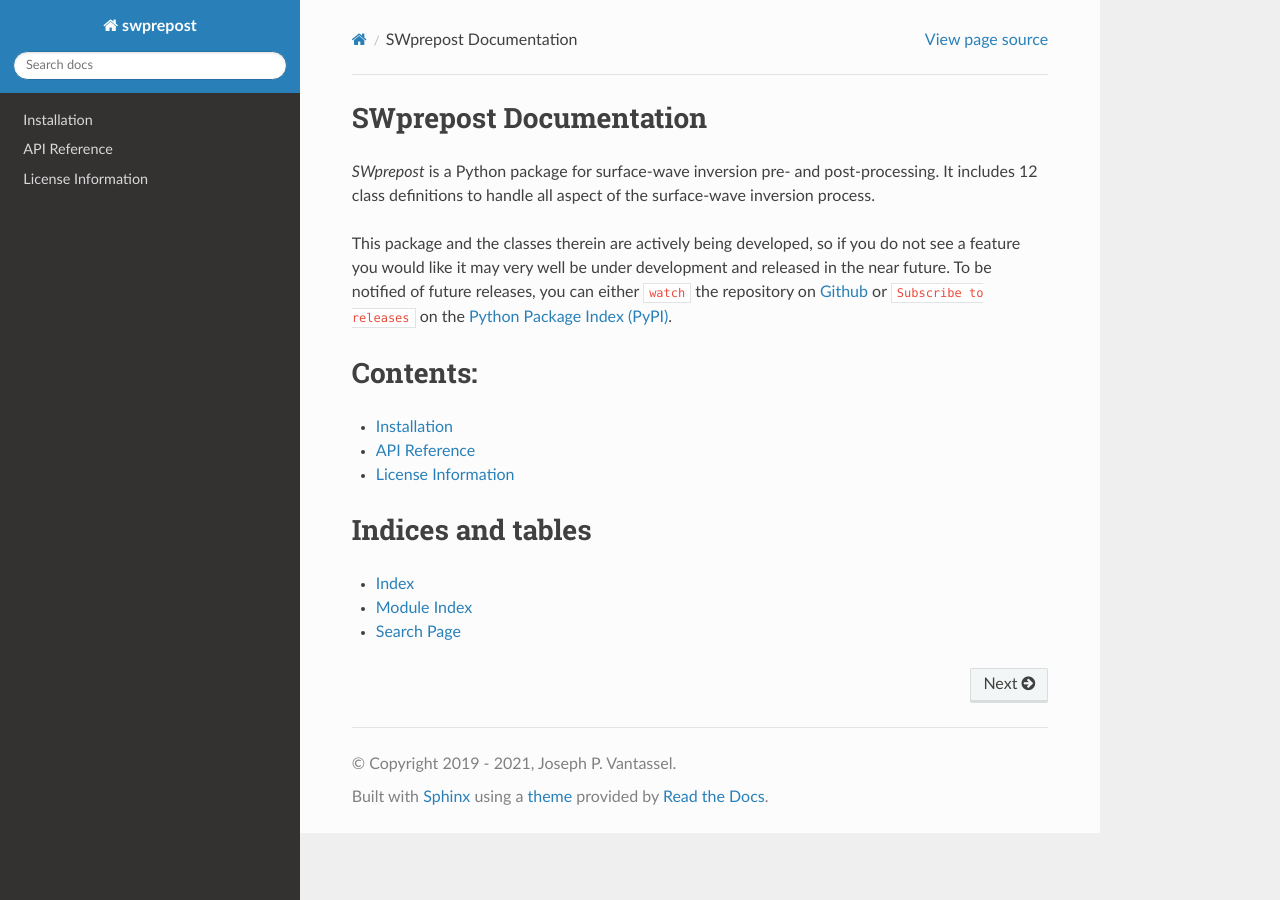
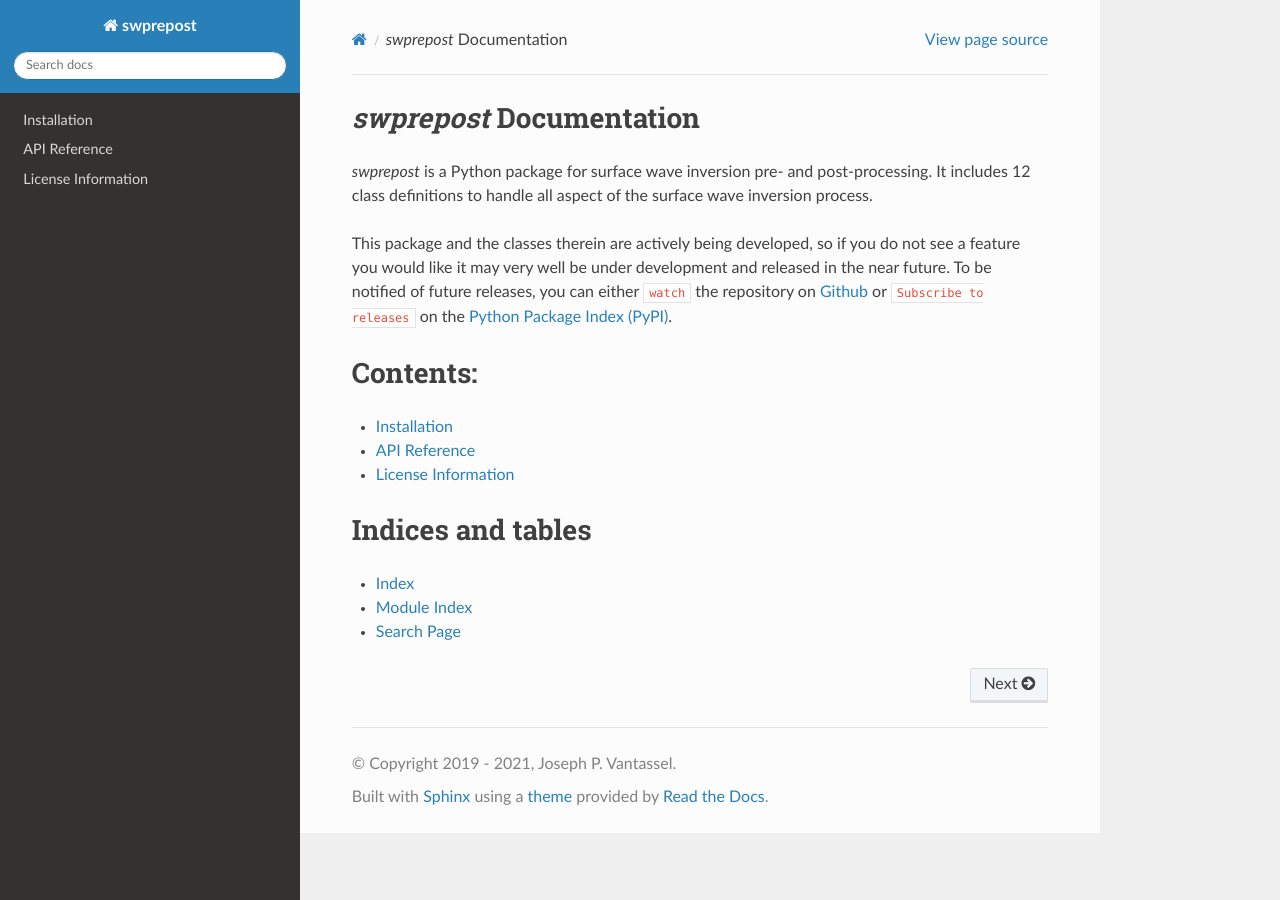
Before and after one commit to jpvantassel/swprepost, a Sphinx documentation site: the page built from docs/index.rst, in a window 1280 px wide. Built offline with Sphinx 7.4.7 and the Read the Docs theme 2.0.0, drawn with Linux system fonts in a browser that asks for light colours; the version number could not be read and is left out.

```diff
--- a/docs/index.rst
+++ b/docs/index.rst
@@ -2,12 +2,12 @@
    Tue Nov 12 10:00:56 2019. You can adapt this file completely to your
    liking, but it should at least contain the root `toctree` directive.
 
-SWprepost Documentation
+`swprepost` Documentation
 ====================
 
-`SWprepost` is a Python package for surface-wave inversion pre- and
+`swprepost` is a Python package for surface wave inversion pre- and
 post-processing. It includes 12 class definitions to handle all aspect of
-the surface-wave inversion process.
+the surface wave inversion process.
 
 This package and the classes therein are actively being developed, so if you
 do not see a feature you would like it may very well be under development and
```
